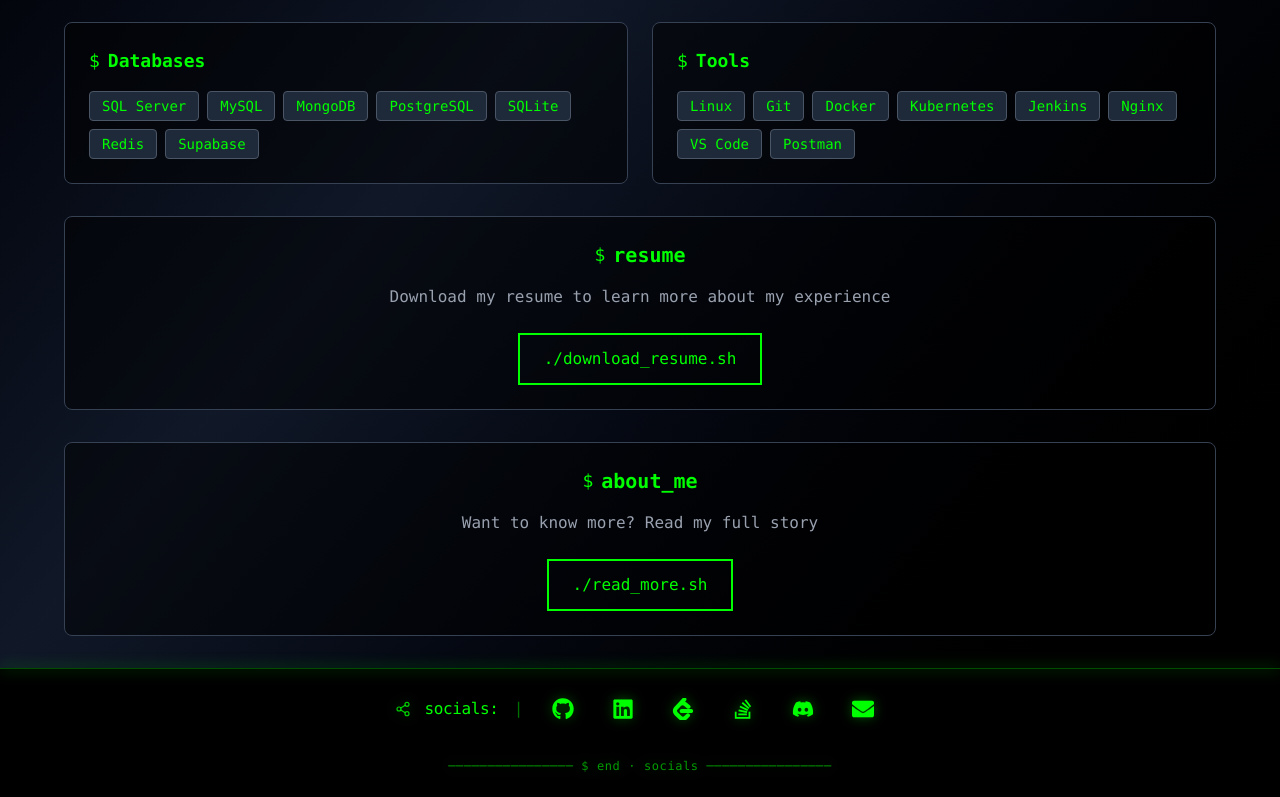
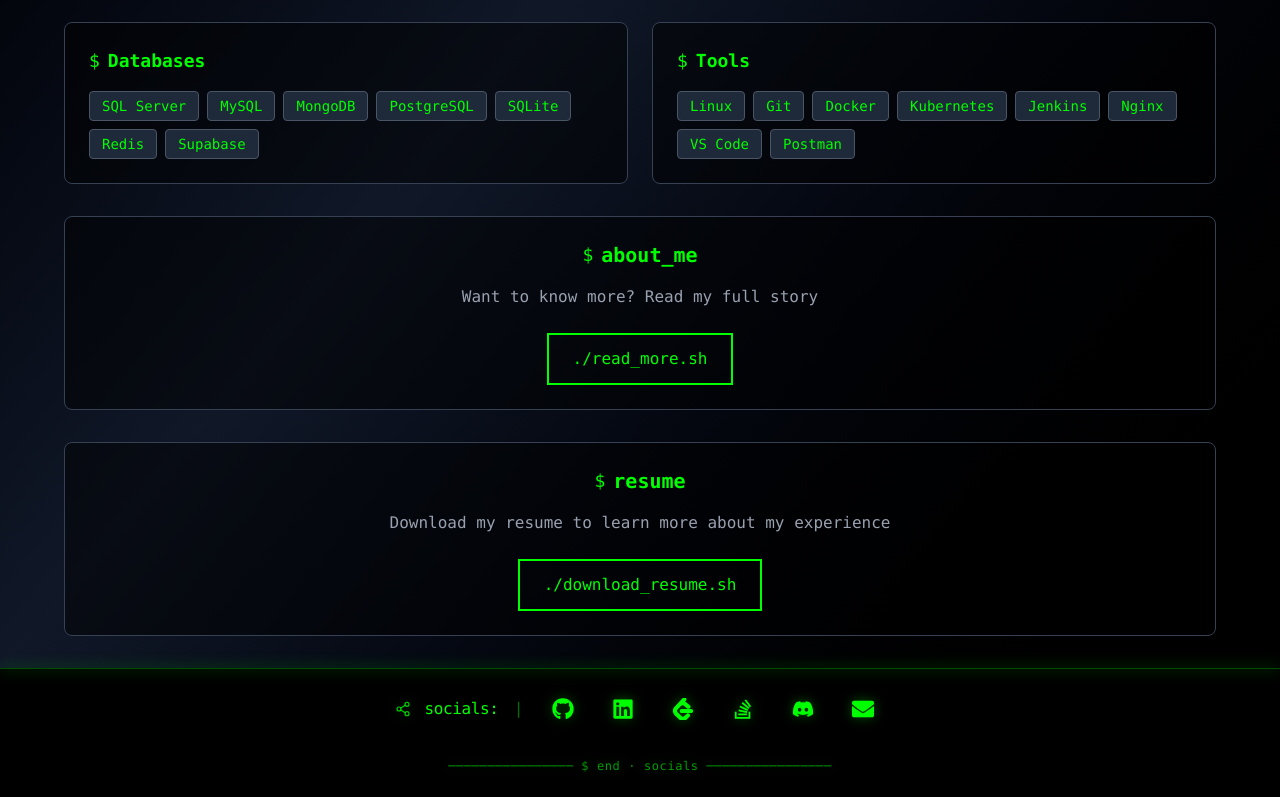
Before and after one commit to brendanddev/brendans-website, a React (Vite) app in the folder frontend/: page /about in a window 1280 px wide. Shown: the part 928-1725 px from the top of the page. Built offline with nearby package versions, Linux system fonts and the light colour scheme.

Commit message:
Update deployment workflow

```diff
--- a/frontend/src/pages/About.jsx
+++ b/frontend/src/pages/About.jsx
@@ -31,8 +31,8 @@ const About = () => {
         <motion.div className="max-w-6xl mx-auto space-y-8" variants={containerVariants} initial="hidden" animate="visible">
           <EducationSection data={educationData} itemVariants={itemVariants} />
           <SkillsSection data={skillsData} itemVariants={itemVariants} />
+          <AboutMeSection itemVariants={itemVariants} openModal={() => setIsModalOpen(true)} />
           <ResumeSection itemVariants={itemVariants} />
-          <AboutMeSection itemVariants={itemVariants} openModal={() => setIsModalOpen(true)} />
         </motion.div>
 
         <AboutModal isOpen={isModalOpen} closeModal={() => setIsModalOpen(false)} />
```
